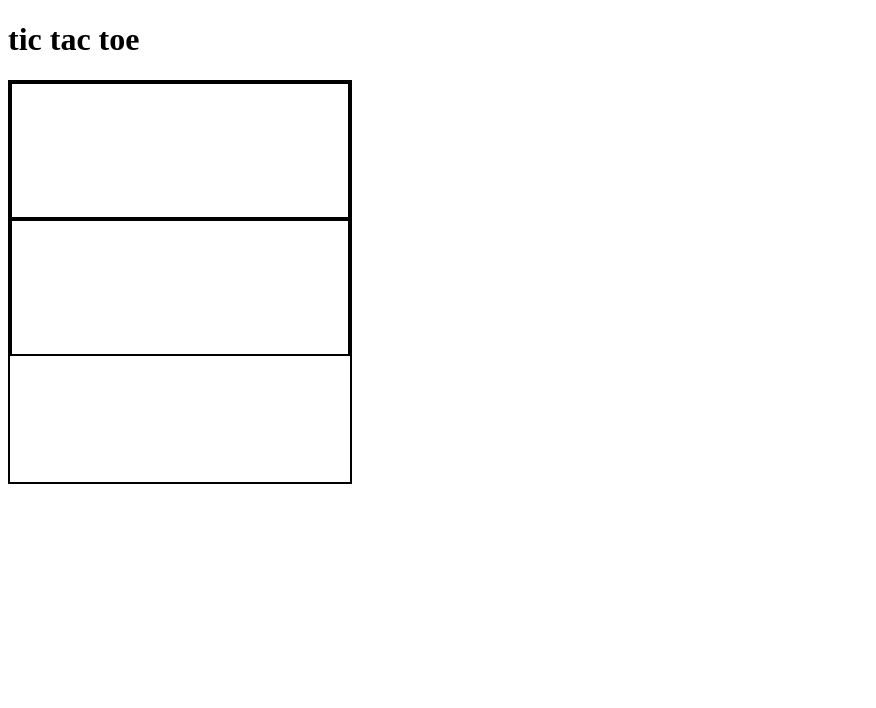
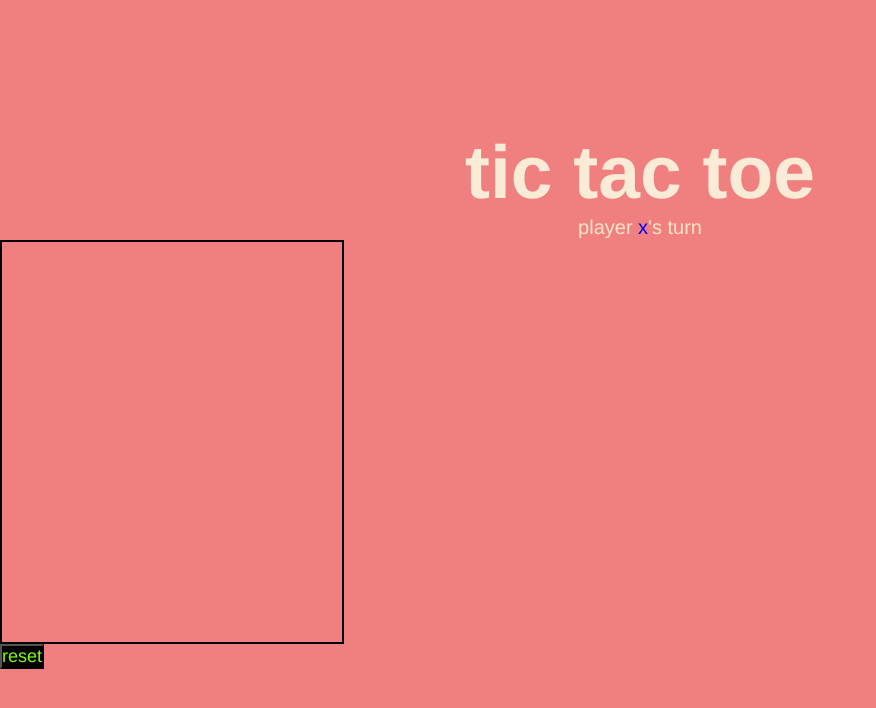
Before and after one commit to Jacobbshapiro/tic-tac-toe, a plain HTML site: page index.html in a window 1280 px wide. Shown: the whole page, without its empty margins (0-876 px from the left). Drawn offline with Linux system fonts and the light colour scheme; files that its build step writes are made by us from their sources; files whose address does not match are found by name.

Commit message:
finished adding html and SOME of the css

```diff
--- a/index.html
+++ b/index.html
@@ -7,16 +7,30 @@
     <title>tic-tac-toe</title>
     <link rel="stylesheet" href="/Users/jacobshapiro/code/tic-tac-toe/main.css">
     <script defer src="/Users/jacobshapiro/code/tic-tac-toe/main.js"></script>
+    <title>Tic-Tac-Toe</title>
 </head>
 <body>
-    <h1>tic tac toe</h1>
-
-    <div id="game-board">
-        <div class="row"></div>
-        <div class="row"></div>
-
-    </div>
-
-
+    <main class="background">
+        <section class="title">
+            <h1>tic tac toe</h1>
+        </section>
+        <section class="display">
+           player <span class="display-player playerX">x</span>'s turn
+        </section>
+        <div class="game-board">
+            <div class="row"></div>
+            <div class="row"></div>
+            <div class="row"></div>
+            <div class="row"></div>
+            <div class="row"></div>
+            <div class="row"></div>
+            <div class="row"></div>
+            <div class="row"></div>
+            <div class="row"></div>
+        </div>
+        <div class="controls">
+            <button id="reset">reset</button>
+        </div>
+    </main>
 </body>
 </html>
--- a/main.css
+++ b/main.css
@@ -1,16 +1,50 @@
-.row {
-    border: 2px solid black;
-    height: 33.3%;
+* {
+    padding: 0;
+    margin: 0;
+    font-family: Helvetica;
 }
-.cell {
-    height: 50px;
-    width: 50px;
-    display:inline-block;
-    border: 2px solid black;
-    text-align:center;
+
+.background {
+    background-color:lightcoral;
+    height: 100vh;
+    padding-top: 1px;
 }
-#game-board {
+
+.title {
+    color:antiquewhite;
+    text-align: center;
+    font-size: 50px;
+    margin-top: 10%;
+}
+
+.display {
+    color:bisque;
+    font-size: 20px;
+    text-align: center;
+    margin-top: 1px;
+    margin-bottom: 1px;
+}
+
+.game-board {
     width: 340px;
     height: 400px;
-    border: 2px solid black;
+    border: solid black 2px;
 }
+
+.playerX {
+    color: blue;
+}
+
+.player0 {
+    color: red;
+}
+
+.controls {
+    align-items: center;
+}
+
+#reset {
+    color: chartreuse;
+    background-color: black;
+    font-size: large;
+}
```
